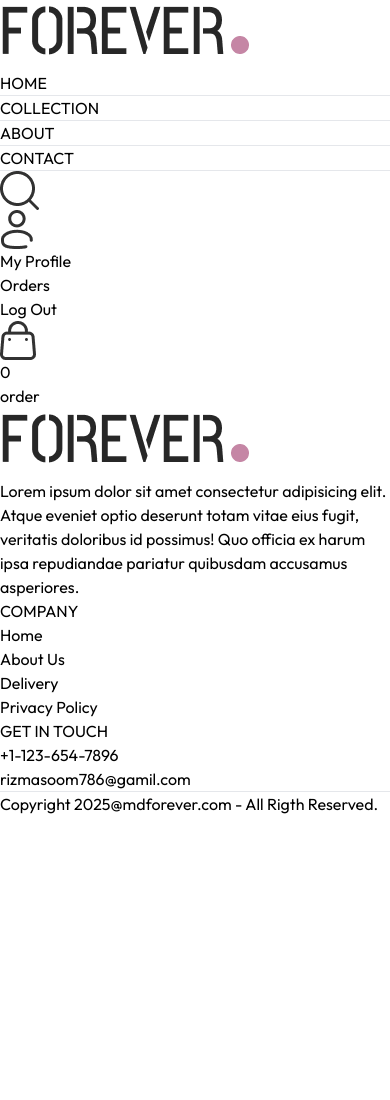
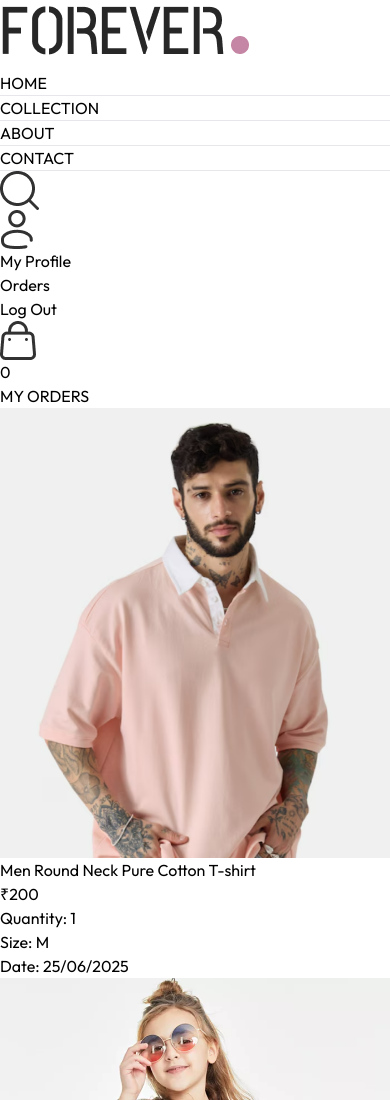
Before and after one commit to masoommd1/e-commerce, a React (Vite) app in the folder frontend/: page /orders in a window 390 px wide. Shown: the top 1100 px of the page. Before the commit the page ends 844 px from the top, so only its background shows below. Built offline with nearby package versions, Linux system fonts and the light colour scheme.

Commit message:
order page going on

```diff
--- a/frontend/src/pages/Orders.jsx
+++ b/frontend/src/pages/Orders.jsx
@@ -1,8 +1,38 @@
-import React from 'react'
+import React, { useContext } from 'react'
+import { products } from '../assets/assets'
+import { ShopContext } from '../context/ShopContext'
+import Title from '../components/Title'
 
 const order = () => {
+
+  const {products, currency} = useContext(ShopContext)
+
   return (
-    <div>order</div>
+    <div className='border-t pt-16'>
+      <div className='text-2xl'>
+        <Title text1={'MY'} text2={'ORDERS'}/>
+      </div>
+      <div>
+         {
+          products.slice(1,4).map((item,index)=>(
+            <div key={index} className='py-4 border-t border-b text-grey-700 flex flex-col md:flex-row md:items-center md:justify-between gap-4 '>
+              <div className='flex items-start text-sm  gap-6'>
+                <img src={item.image[0]} className='w-16 sm:w-20' alt="" />
+                <div>
+                <p className='sm:text-base font-medium'>{item.name}</p>
+                <div className='flex items-center gap-3 mt-2 text-base text-gray-700'>
+                  <p className='text-lg'>{currency}{item.price}</p>
+                  <p>Quantity: 1</p>
+                  <p>Size: M </p>
+                </div>
+                <p className='mt-2'>Date: <span className='text-gray-400'>25/06/2025</span></p>
+              </div>
+            </div>
+            </div>
+          ))
+         }
+      </div>
+    </div>
   )
 }
 
--- a/frontend/src/pages/Placeorder.jsx
+++ b/frontend/src/pages/Placeorder.jsx
@@ -1,8 +1,14 @@
-import React from 'react'
+import React, { useContext, useState } from 'react'
 import Title from '../components/Title'
 import CartTotal from '../components/CartTotal'
+import { assets } from '../assets/assets'
+import { ShopContext } from '../context/ShopContext'
 
 const placeorder = () => {
+
+  const [method,setMethod] = useState('cod');
+
+  const {navigate} = useContext(ShopContext);
   return (
     <div className='flex flex-cols sm:flex-row justify-between gap-4 pt-5 sm:pt-14 min-h-[80vh] border-t'>
       {/* left side  */}
@@ -37,6 +43,24 @@
 
         <div className='mt-12'>
           <Title  text1={'PAYMENT'} text2={'METHOD'}/>
+          {/* paymenr method selection */}
+          <div className='flex gap-3 flex-col lg:flex-row'>
+            <div onClick={()=> setMethod('stripe')} className='flex items-center gap-3 border p-2 px-3 cursor-pointer'>
+              <p className={`min-w-3.5 h-3.5 rounded-full border ${method === 'stripe' ? 'bg-green-500' : ''}`}></p>
+              <img src={assets.stripe_logo} className='h-5 mx-4' alt="" />
+            </div>
+            <div onClick={()=> setMethod('razorpay')} className='flex items-center gap-3 border p-2 px-3 cursor-pointer'>
+              <p className={`min-w-3.5 h-3.5 rounded-full border ${method === 'razorpay' ? 'bg-green-500' : ''}`}></p>
+              <img src={assets.razorpay_logo} className='h-5 mx-4' alt="" />
+            </div>
+            <div onClick={()=> setMethod('cod')} className='flex items-center gap-3 border p-2 px-3 cursor-pointer'>
+              <p className={`min-w-3.5 h-3.5 rounded-full border ${method === 'cod' ? 'bg-green-500' : ''}`}></p>
+              <p className='text-gray-500 text-sm font-medium mx-4'>CASH ON DELIVERY</p>
+            </div>
+          </div>
+          <div className='w-full text-end mt-8'>
+            <button onClick={()=>navigate('/Orders')} className='bg-black text-sm px-16 py-3 text-white'>Place Order</button>
+          </div>
         </div>
       </div>
     </div>
```
